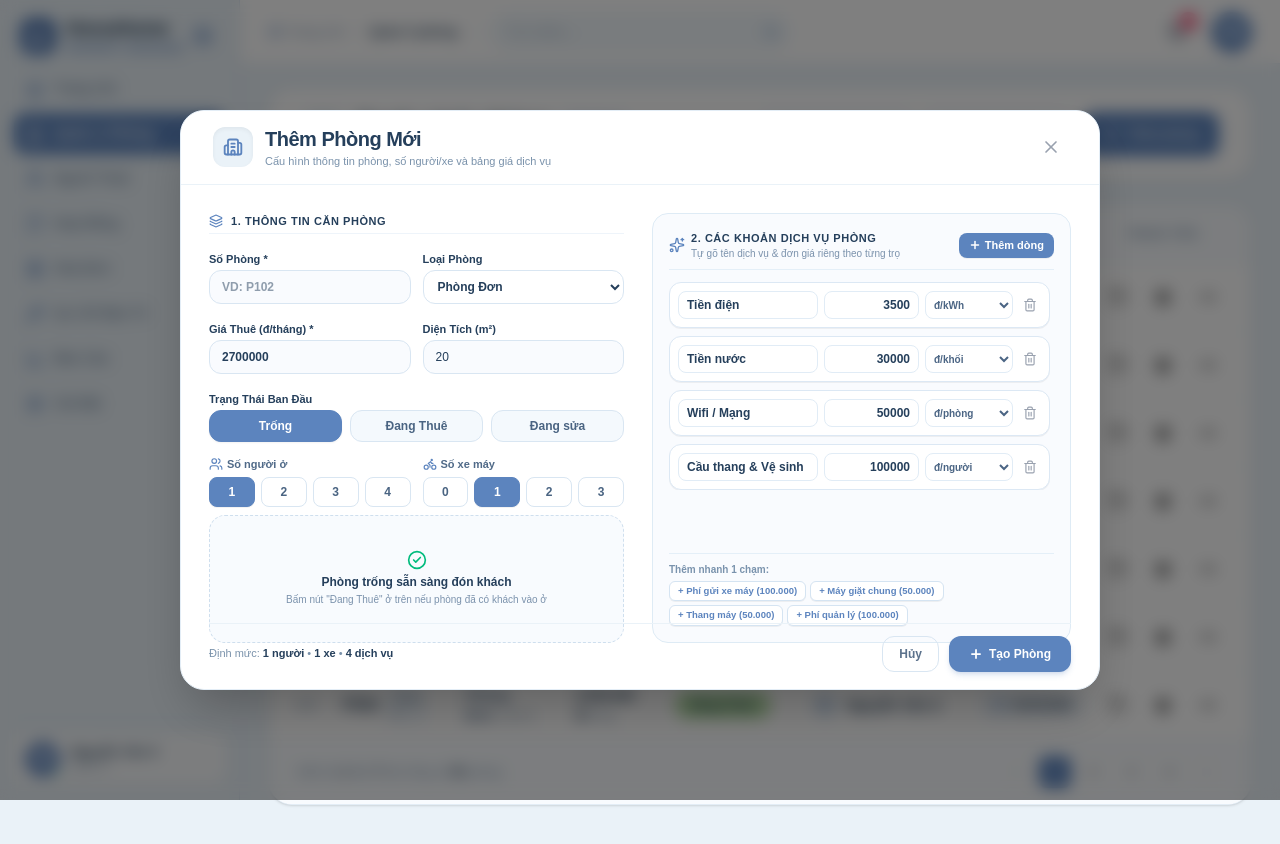
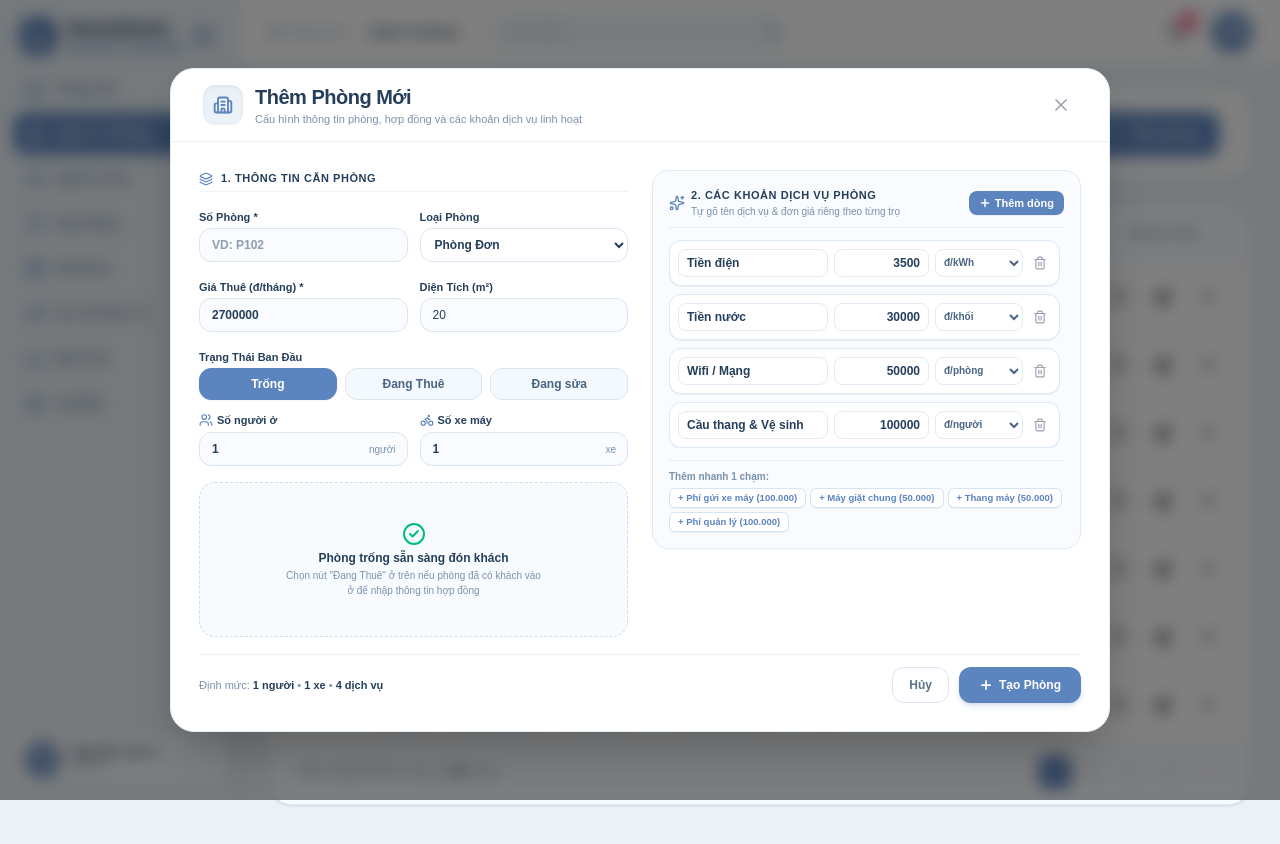
Before and after one commit to ngocnh05/honu_home, a Next.js app: page /rooms in a window 1280 px wide. Both pictures are taken after a click on the button "Thêm phòng". Shown: the top 844 px of the page. Built offline with nearby package versions, Linux system fonts and the light colour scheme.

Commit message:
fix(rooms): replace buttons with input fields for occupants/vehicles and add explicit labels for dates

```diff
--- a/src/components/rooms/add-room-modal.tsx
+++ b/src/components/rooms/add-room-modal.tsx
@@ -13,7 +13,6 @@ import {
   Bike,
   CheckCircle2,
   Wrench,
-  ShieldAlert,
 } from "lucide-react";
 import type { Room, RoomStatus, RoomType, CustomService } from "@/types/room";
 
@@ -45,9 +44,9 @@ export function AddRoomModal({ isOpen, onClose, onAddRoom }: AddRoomModalProps)
   const [status, setStatus] = React.useState<RoomStatus>("available");
   const [area, setArea] = React.useState("20");
 
-  // People & Vehicles in Room
-  const [occupantsCount, setOccupantsCount] = React.useState<number>(1);
-  const [vehiclesCount, setVehiclesCount] = React.useState<number>(1);
+  // People & Vehicles in Room (Ô nhập)
+  const [occupantsCount, setOccupantsCount] = React.useState<string>("1");
+  const [vehiclesCount, setVehiclesCount] = React.useState<string>("1");
 
   // Contract Details (when status === "rented")
   const [tenantName, setTenantName] = React.useState("");
@@ -140,8 +139,8 @@ export function AddRoomModal({ isOpen, onClose, onAddRoom }: AddRoomModalProps)
       endDate: status === "rented" && endDate.trim() ? endDate.trim() : "---",
       deposit: status === "rented" ? Number(deposit) || Number(price) : undefined,
       area: Number(area) || 20,
-      occupantsCount,
-      vehiclesCount,
+      occupantsCount: Number(occupantsCount) || 1,
+      vehiclesCount: Number(vehiclesCount) || 0,
       services: legacyServices,
       customServices: validServices,
     });
@@ -155,8 +154,8 @@ export function AddRoomModal({ isOpen, onClose, onAddRoom }: AddRoomModalProps)
 
   return (
     <div className="fixed inset-0 z-50 flex items-center justify-center bg-black/50 backdrop-blur-sm p-4 animate-fadeIn">
-      {/* Modal Container: Cố định kích thước chuẩn (w: 920px, h: 560px) để khi bấm Đang Thuê không bao giờ bị nhảy/giật hay nở to form */}
-      <div className="bg-white rounded-3xl w-full max-w-[920px] h-[580px] flex flex-col shadow-2xl border border-[#E3EDF6] animate-scaleUp overflow-hidden">
+      {/* Modal Container: Ngang rộng rãi, cố định chiều cao hợp lý để không bị giật form */}
+      <div className="bg-white rounded-3xl w-full max-w-[940px] max-h-[92vh] flex flex-col shadow-2xl border border-[#E3EDF6] animate-scaleUp overflow-hidden">
         {/* Header */}
         <div className="flex items-center justify-between px-6 xl:px-8 py-3.5 border-b border-[#EAF2F8] bg-white shrink-0">
           <div className="flex items-center gap-3">
@@ -168,7 +167,7 @@ export function AddRoomModal({ isOpen, onClose, onAddRoom }: AddRoomModalProps)
                 Thêm Phòng Mới
               </h3>
               <p className="text-[11px] text-[#7A92AB] font-medium">
-                Cấu hình thông tin phòng, số người/xe và bảng giá dịch vụ
+                Cấu hình thông tin phòng, hợp đồng và các khoản dịch vụ linh hoạt
               </p>
             </div>
           </div>
@@ -181,12 +180,11 @@ export function AddRoomModal({ isOpen, onClose, onAddRoom }: AddRoomModalProps)
           </button>
         </div>
 
-        {/* Form Body - 2 Columns cố định chiều cao, không bị phình to */}
-        <form onSubmit={handleSubmit} className="flex-1 flex flex-col justify-between p-6 xl:p-7 overflow-hidden">
-          <div className="grid grid-cols-1 lg:grid-cols-12 gap-6 items-start h-[410px]">
-            {/* CỘT TRÁI (5.5 cột): Thông tin phòng, số người/xe & Hợp đồng */}
-            <div className="lg:col-span-6 flex flex-col justify-between h-full pr-1">
-              <div className="space-y-3">
+        {/* Form Body - 2 Cột song song */}
+        <form onSubmit={handleSubmit} className="flex-1 overflow-y-auto p-6 xl:p-7 space-y-4">
+          <div className="grid grid-cols-1 lg:grid-cols-12 gap-6 items-start">
+            {/* CỘT TRÁI (6 cột): Thông tin phòng, số người/xe & Hợp đồng */}
+            <div className="lg:col-span-6 space-y-3">
               <div className="flex items-center gap-2 text-[11px] font-bold text-[#253F5B] uppercase tracking-wider pb-1 border-b border-[#EEF4FA]">
                 <Layers className="w-3.5 h-3.5 text-[#5C84BE]" />
                 <span>1. Thông tin căn phòng</span>
@@ -220,7 +218,7 @@ export function AddRoomModal({ isOpen, onClose, onAddRoom }: AddRoomModalProps)
                 </div>
               </div>
 
-                {/* Hàng 2: Giá Thuê & Diện Tích (Bỏ 2 mũi tên lên xuống bằng CSS & textfield) */}
+              {/* Hàng 2: Giá Thuê & Diện Tích (Không có spinner mũi tên) */}
               <div className="grid grid-cols-2 gap-3">
                 <div className="space-y-1">
                   <label className="text-[11px] font-bold text-[#253F5B]">Giá Thuê (đ/tháng) *</label>
@@ -276,131 +274,151 @@ export function AddRoomModal({ isOpen, onClose, onAddRoom }: AddRoomModalProps)
                 </div>
               </div>
 
-                {/* Hàng 4: Số Người Thuê & Số Xe Máy (Bổ sung theo yêu cầu) */}
-                <div className="grid grid-cols-2 gap-3 pt-0.5">
+              {/* Hàng 4: Ô NHẬP Số Người Thuê & Số Xe Máy (Không còn nút, dùng ô nhập chuẩn) */}
+              <div className="grid grid-cols-2 gap-3">
                 <div className="space-y-1">
-                    <label className="text-[11px] font-bold text-[#506A88] flex items-center gap-1">
+                  <label className="text-[11px] font-bold text-[#253F5B] flex items-center gap-1">
                     <Users className="w-3.5 h-3.5 text-[#5C84BE]" />
                     <span>Số người ở</span>
                   </label>
-                    <div className="flex items-center gap-1.5">
-                      {[1, 2, 3, 4].map((num) => (
-                        <button
-                          type="button"
-                          key={num}
-                          onClick={() => setOccupantsCount(num)}
-                          className={`flex-1 h-7.5 rounded-lg text-xs font-bold transition-all border cursor-pointer ${
-                            occupantsCount === num
-                              ? "bg-[#5C84BE] text-white border-[#5C84BE] shadow-2xs"
-                              : "bg-white text-[#4A6482] border-[#D9E6F2] hover:bg-[#F2F7FC]"
-                          }`}
-                        >
-                          {num}
-                        </button>
-                      ))}
+                  <div className="relative">
+                    <input
+                      type="number"
+                      placeholder="1"
+                      value={occupantsCount}
+                      onChange={(e) => setOccupantsCount(e.target.value)}
+                      className="w-full h-8.5 px-3 pr-14 rounded-xl border border-[#D9E6F2] focus:border-[#5C84BE] focus:bg-white bg-[#F9FBFE] outline-none text-xs text-[#253F5B] font-semibold [appearance:textfield] [&::-webkit-outer-spin-button]:appearance-none [&::-webkit-inner-spin-button]:appearance-none"
+                    />
+                    <span className="absolute right-3 top-1/2 -translate-y-1/2 text-[10px] text-[#7A93AD] font-medium pointer-events-none">
+                      người
+                    </span>
                   </div>
                 </div>
 
                 <div className="space-y-1">
-                    <label className="text-[11px] font-bold text-[#506A88] flex items-center gap-1">
+                  <label className="text-[11px] font-bold text-[#253F5B] flex items-center gap-1">
                     <Bike className="w-3.5 h-3.5 text-[#5C84BE]" />
                     <span>Số xe máy</span>
                   </label>
-                    <div className="flex items-center gap-1.5">
-                      {[0, 1, 2, 3].map((num) => (
-                        <button
-                          type="button"
-                          key={num}
-                          onClick={() => setVehiclesCount(num)}
-                          className={`flex-1 h-7.5 rounded-lg text-xs font-bold transition-all border cursor-pointer ${
-                            vehiclesCount === num
-                              ? "bg-[#5C84BE] text-white border-[#5C84BE] shadow-2xs"
-                              : "bg-white text-[#4A6482] border-[#D9E6F2] hover:bg-[#F2F7FC]"
-                          }`}
-                        >
-                          {num}
-                        </button>
-                      ))}
-                    </div>
+                  <div className="relative">
+                    <input
+                      type="number"
+                      placeholder="1"
+                      value={vehiclesCount}
+                      onChange={(e) => setVehiclesCount(e.target.value)}
+                      className="w-full h-8.5 px-3 pr-12 rounded-xl border border-[#D9E6F2] focus:border-[#5C84BE] focus:bg-white bg-[#F9FBFE] outline-none text-xs text-[#253F5B] font-semibold [appearance:textfield] [&::-webkit-outer-spin-button]:appearance-none [&::-webkit-inner-spin-button]:appearance-none"
+                    />
+                    <span className="absolute right-3 top-1/2 -translate-y-1/2 text-[10px] text-[#7A93AD] font-medium pointer-events-none">
+                      xe
+                    </span>
                   </div>
                 </div>
               </div>
 
-              {/* KHỐI CỐ ĐỊNH CHIỀU CAO (h-[128px]): Đảm bảo khi chọn Đang Thuê / Trống / Đang Sửa form không bao giờ bị phình to */}
-              <div className="h-[128px] mt-2">
+              {/* KHỐI CỐ ĐỊNH CHIỀU CAO: Hợp đồng có đầy đủ TIÊU ĐỀ cho ngày tháng */}
+              <div className="min-h-[160px] pt-1">
                 {status === "rented" ? (
-                  <div className="h-full p-2.5 rounded-2xl bg-[#F6F9FD] border border-[#DEEBF5] flex flex-col justify-between animate-fadeIn">
-                    <div className="grid grid-cols-2 gap-2">
+                  <div className="p-3 rounded-2xl bg-[#F6F9FD] border border-[#DEEBF5] space-y-2.5 animate-fadeIn">
+                    {/* Hàng: Tên người thuê & SĐT */}
+                    <div className="grid grid-cols-2 gap-2.5">
+                      <div className="space-y-1">
+                        <label className="text-[10.5px] font-bold text-[#506A88]">
+                          Người thuê *
+                        </label>
                         <input
                           type="text"
-                        placeholder="Họ tên người thuê *"
+                          placeholder="Họ và tên..."
                           value={tenantName}
                           onChange={(e) => setTenantName(e.target.value)}
                           className="w-full h-7.5 px-2.5 rounded-lg border border-[#D0DFEE] bg-white text-xs text-[#253F5B] font-semibold outline-none focus:border-[#5C84BE]"
                           required={status === "rented"}
                         />
+                      </div>
+                      <div className="space-y-1">
+                        <label className="text-[10.5px] font-bold text-[#506A88]">
+                          Số điện thoại
+                        </label>
                         <input
                           type="tel"
-                        placeholder="Số điện thoại"
+                          placeholder="0987.654.321"
                           value={tenantPhone}
                           onChange={(e) => setTenantPhone(e.target.value)}
                           className="w-full h-7.5 px-2.5 rounded-lg border border-[#D0DFEE] bg-white text-xs text-[#253F5B] outline-none focus:border-[#5C84BE]"
                         />
                       </div>
+                    </div>
 
-                    <div className="grid grid-cols-2 gap-2">
+                    {/* Hàng: 2 cái DATE CÓ TIÊU ĐỀ RÕ RÀNG */}
+                    <div className="grid grid-cols-2 gap-2.5">
+                      <div className="space-y-1">
+                        <label className="text-[10.5px] font-bold text-[#506A88] flex items-center gap-1">
+                          <Calendar className="w-3 h-3 text-[#5C84BE]" />
+                          <span>Ngày bắt đầu HĐ</span>
+                        </label>
                         <input
                           type="text"
-                        placeholder="Ngày bắt đầu (01/01/2026)"
+                          placeholder="01/01/2026"
                           value={startDate}
                           onChange={(e) => setStartDate(e.target.value)}
-                        className="w-full h-7.5 px-2 rounded-lg border border-[#D0DFEE] bg-white text-[11px] text-[#253F5B] outline-none focus:border-[#5C84BE]"
+                          className="w-full h-7.5 px-2.5 rounded-lg border border-[#D0DFEE] bg-white text-[11px] text-[#253F5B] outline-none focus:border-[#5C84BE]"
                         />
+                      </div>
+                      <div className="space-y-1">
+                        <label className="text-[10.5px] font-bold text-[#506A88] flex items-center gap-1">
+                          <Calendar className="w-3 h-3 text-[#5C84BE]" />
+                          <span>Hạn hợp đồng</span>
+                        </label>
                         <input
                           type="text"
-                        placeholder="Hạn hợp đồng (01/01/2027)"
+                          placeholder="01/01/2027"
                           value={endDate}
                           onChange={(e) => setEndDate(e.target.value)}
-                        className="w-full h-7.5 px-2 rounded-lg border border-[#D0DFEE] bg-white text-[11px] text-[#253F5B] outline-none focus:border-[#5C84BE]"
+                          className="w-full h-7.5 px-2.5 rounded-lg border border-[#D0DFEE] bg-white text-[11px] text-[#253F5B] outline-none focus:border-[#5C84BE]"
                         />
                       </div>
+                    </div>
 
+                    {/* Hàng: Tiền đặt cọc */}
+                    <div className="space-y-1">
+                      <label className="text-[10.5px] font-bold text-[#506A88]">
+                        Tiền đặt cọc
+                      </label>
                       <div className="relative">
                         <input
                           type="number"
-                        placeholder="Tiền đặt cọc (đ)"
+                          placeholder="2.700.000"
                           value={deposit}
                           onChange={(e) => setDeposit(e.target.value)}
-                        className="w-full h-7.5 px-2.5 rounded-lg border border-[#D0DFEE] bg-white text-xs text-[#253F5B] font-bold outline-none focus:border-[#5C84BE] [appearance:textfield] [&::-webkit-outer-spin-button]:appearance-none [&::-webkit-inner-spin-button]:appearance-none"
+                          className="w-full h-7.5 px-2.5 pr-14 rounded-lg border border-[#D0DFEE] bg-white text-xs text-[#253F5B] font-bold outline-none focus:border-[#5C84BE] [appearance:textfield] [&::-webkit-outer-spin-button]:appearance-none [&::-webkit-inner-spin-button]:appearance-none"
                         />
                         <span className="absolute right-2.5 top-1/2 -translate-y-1/2 text-[10px] text-[#7A93AD] font-medium">
-                        VNĐ cọc
+                          VNĐ
                         </span>
                       </div>
                     </div>
+                  </div>
                 ) : status === "available" ? (
-                  <div className="h-full rounded-2xl border border-dashed border-[#CFDFEE] bg-[#F8FBFE] flex flex-col items-center justify-center p-3 text-center">
-                    <CheckCircle2 className="w-5 h-5 text-emerald-500 mb-1" />
+                  <div className="h-[155px] rounded-2xl border border-dashed border-[#CFDFEE] bg-[#F8FBFE] flex flex-col items-center justify-center p-3 text-center">
+                    <CheckCircle2 className="w-6 h-6 text-emerald-500 mb-1" />
                     <p className="text-xs font-bold text-[#253F5B]">Phòng trống sẵn sàng đón khách</p>
-                    <p className="text-[10px] text-[#7B92AC] mt-0.5">
-                      Bấm nút "Đang Thuê" ở trên nếu phòng đã có khách vào ở
+                    <p className="text-[10px] text-[#7B92AC] mt-0.5 max-w-[260px]">
+                      Chọn nút "Đang Thuê" ở trên nếu phòng đã có khách vào ở để nhập thông tin hợp đồng
                     </p>
                   </div>
                 ) : (
-                  <div className="h-full rounded-2xl border border-dashed border-[#F3E2A8] bg-[#FFFDF5] flex flex-col items-center justify-center p-3 text-center">
-                    <Wrench className="w-5 h-5 text-amber-500 mb-1" />
+                  <div className="h-[155px] rounded-2xl border border-dashed border-[#F3E2A8] bg-[#FFFDF5] flex flex-col items-center justify-center p-3 text-center">
+                    <Wrench className="w-6 h-6 text-amber-500 mb-1" />
                     <p className="text-xs font-bold text-[#7A5A00]">Phòng đang bảo trì / sửa chữa</p>
-                    <p className="text-[10px] text-[#9A7D2C] mt-0.5">
-                      Tạm thời không nhận người thuê cho đến khi hoàn tất
+                    <p className="text-[10px] text-[#9A7D2C] mt-0.5 max-w-[260px]">
+                      Tạm thời không nhận người thuê cho đến khi hoàn tất sửa chữa
                     </p>
                   </div>
                 )}
               </div>
             </div>
 
-            {/* CỘT PHẢI (6 cột): Bảng Dịch Vụ Linh Hoạt (Không có spin button lên xuống) */}
-            <div className="lg:col-span-6 flex flex-col justify-between h-full bg-[#F9FBFE] p-4 rounded-2xl border border-[#DEEBF5]">
-              <div className="space-y-3">
+            {/* CỘT PHẢI (6 cột): Bảng Dịch Vụ Linh Hoạt */}
+            <div className="lg:col-span-6 space-y-3 bg-[#F9FBFE] p-4 rounded-2xl border border-[#DEEBF5]">
               <div className="flex items-center justify-between pb-2 border-b border-[#E4EFF8]">
                 <div className="flex items-center gap-1.5">
                   <Sparkles className="w-4 h-4 text-[#5C84BE]" />
@@ -424,8 +442,8 @@ export function AddRoomModal({ isOpen, onClose, onAddRoom }: AddRoomModalProps)
                 </button>
               </div>
 
-                {/* Service Rows List (Scrollable, không có spin buttons) */}
-                <div className="space-y-2 max-h-[220px] overflow-y-auto pr-1">
+              {/* Service Rows List (Không có mũi tên spin) */}
+              <div className="space-y-2 max-h-[250px] overflow-y-auto pr-1">
                 {services.map((service) => (
                   <div
                     key={service.id}
@@ -497,7 +515,6 @@ export function AddRoomModal({ isOpen, onClose, onAddRoom }: AddRoomModalProps)
                   </div>
                 )}
               </div>
-              </div>
 
               {/* Gợi ý thêm nhanh */}
               <div className="pt-2 border-t border-[#E4EFF8]">
@@ -533,7 +550,7 @@ export function AddRoomModal({ isOpen, onClose, onAddRoom }: AddRoomModalProps)
           {/* Footer Actions */}
           <div className="flex items-center justify-between pt-3 border-t border-[#EAF2F8] shrink-0">
             <div className="text-[11px] text-[#7A92AB] font-medium hidden sm:block">
-              Định mức: <b className="text-[#253F5B]">{occupantsCount} người</b> • <b className="text-[#253F5B]">{vehiclesCount} xe</b> • <b className="text-[#253F5B]">{services.length} dịch vụ</b>
+              Định mức: <b className="text-[#253F5B]">{occupantsCount || 0} người</b> • <b className="text-[#253F5B]">{vehiclesCount || 0} xe</b> • <b className="text-[#253F5B]">{services.length} dịch vụ</b>
             </div>
 
             <div className="flex items-center gap-2.5 ml-auto">
```
Lines whose indentation alone changed are shown as unchanged.
